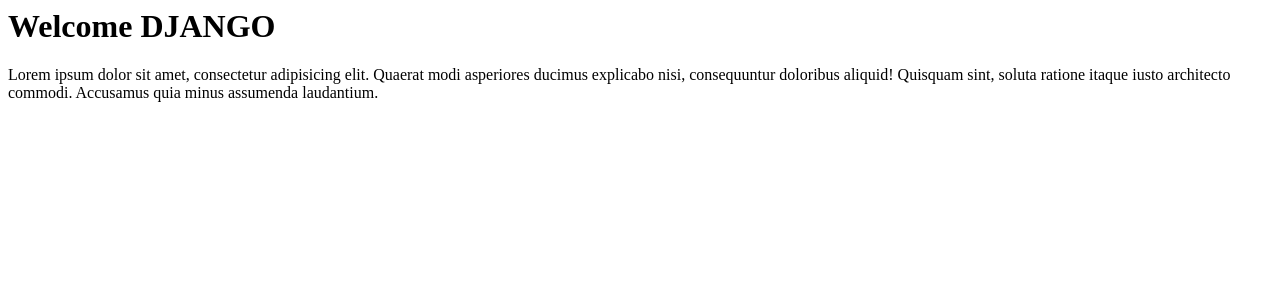
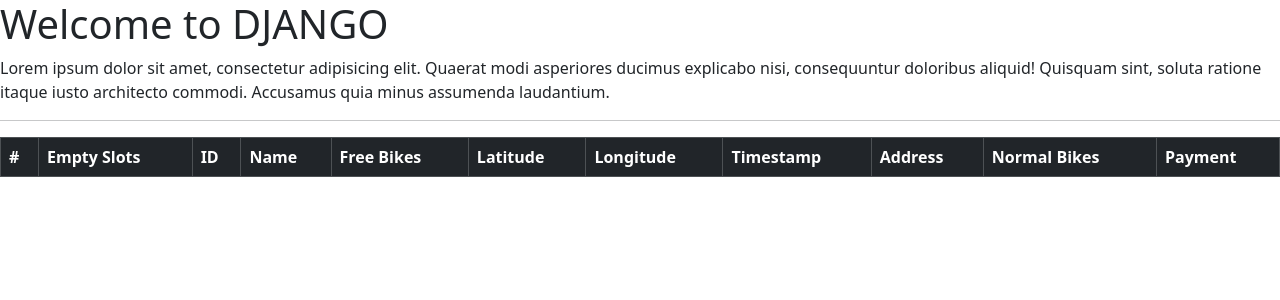
Before and after one commit to amarianjel/Extraction_to_api-citybik_and_page-snifa, a Django app: page / in a window 1280 px wide. Shown: the top 300 px of the page. Run offline with Django 4.2, Linux system fonts and the light colour scheme; lists and menus that the app fills with data are empty; parts of the project's set-up code (start-up, migrations or seed data) failed here and were passed over.

Commit message:
Mostrando tabla con informacion de la libreria request

```diff
--- a/myapp/settings.py
+++ b/myapp/settings.py
@@ -103,7 +103,7 @@
 # Internationalization
 # https://docs.djangoproject.com/en/4.2/topics/i18n/
 
-LANGUAGE_CODE = 'en-us'
+LANGUAGE_CODE = 'es-es'
 
 TIME_ZONE = 'UTC'
 
--- /dev/null
+++ b/web/extraction/tarea1_request.py
@@ -0,0 +1,37 @@
+import json
+from urllib import request
+
+
+# URL SEMILLA
+url = 'https://api.citybik.es/v2/networks/bikerio'
+
+respuesta = request.urlopen(url)
+
+json_obtenido = json.loads( respuesta.read().decode('utf-8') ) #JSON formateado
+
+info = []
+
+def obtener_informacion_api(contador):
+    for station in json_obtenido["network"]["stations"]:
+        # Diccionario que le paso la lista
+        station_data = {
+            "contador": contador,
+            "empty_slots": station["empty_slots"],
+            "id": station["id"],
+            "name": station["name"],
+            "free_bikes": station["free_bikes"],
+            "latitude": station["latitude"],
+            "longitude": station["longitude"],
+            "timestamp": station["timestamp"],
+            "address": station["extra"]["address"],
+            "normal_bikes": station["extra"]["normal_bikes"],
+            "payment": station["extra"]["payment"],
+        }
+
+        info.append( station_data )
+
+        print(contador, "-. ", station_data["name"])
+
+        contador += 1
+
+    return info
--- a/web/templates/index.html
+++ b/web/templates/index.html
@@ -1,2 +1,49 @@
-<h1>Welcome DJANGO</h1>
-<p>Lorem ipsum dolor sit amet, consectetur adipisicing elit. Quaerat modi asperiores ducimus explicabo nisi, consequuntur doloribus aliquid! Quisquam sint, soluta ratione itaque iusto architecto commodi. Accusamus quia minus assumenda laudantium.</p>
+<head>
+    <!-- Boostrap 5.3 -->
+    <link href="https://cdn.jsdelivr.net/npm/bootstrap@5.3.0-alpha3/dist/css/bootstrap.min.css" rel="stylesheet" integrity="sha384-KK94CHFLLe+nY2dmCWGMq91rCGa5gtU4mk92HdvYe+M/SXH301p5ILy+dN9+nJOZ" crossorigin="anonymous">
+
+</head>
+<body>
+    <h1>Welcome to DJANGO</h1>
+    <p>Lorem ipsum dolor sit amet, consectetur adipisicing elit. Quaerat modi asperiores ducimus explicabo nisi, consequuntur doloribus aliquid! Quisquam sint, soluta ratione itaque iusto architecto commodi. Accusamus quia minus assumenda laudantium.</p>
+    <hr>
+    <div class="table-responsive-sm">
+        <table class="table table-bordered border-primary">
+            <thead class="table-dark">
+                <tr>
+                    <th>#</th>
+                    <th>Empty Slots</th>
+                    <th >ID</th>
+                    <th>Name</th>
+                    <th>Free Bikes</th>
+                    <th>Latitude</th>
+                    <th>Longitude</th>
+                    <th>Timestamp</th>
+                    <th>Address</th>
+                    <th>Normal Bikes</th>
+                    <th>Payment</th>
+                </tr>
+            </thead>
+            <tbody>
+                {% for station_data in info %}
+                <tr>
+                    <td>{{ station_data.contador }}</td>
+                    <td>{{ station_data.empty_slots }}</td>
+                    <td>{{ station_data.id }}</td>
+                    <td>{{ station_data.name }}</td>
+                    <td>{{ station_data.free_bikes }}</td>
+                    <td>{{ station_data.latitude }}</td>
+                    <td>{{ station_data.longitude }}</td>
+                    <td>{{ station_data.timestamp }}</td>
+                    <td>{{ station_data.address }}</td>
+                    <td>{{ station_data.normal_bikes }}</td>
+                    <td>{{ station_data.payment | join:", " }}</td>
+                </tr>
+                {% endfor %}
+            </tbody>
+        </table>
+    </div>
+
+
+    <script src="https://cdn.jsdelivr.net/npm/bootstrap@5.3.0-alpha3/dist/js/bootstrap.bundle.min.js" integrity="sha384-ENjdO4Dr2bkBIFxQpeoTz1HIcje39Wm4jDKdf19U8gI4ddQ3GYNS7NTKfAdVQSZe" crossorigin="anonymous"></script>
+</body>
--- a/web/views.py
+++ b/web/views.py
@@ -1,9 +1,12 @@
 from django.http import HttpResponse
 from django.shortcuts import render
+from .extraction import tarea1_request as lib_request
 
 # Create your views here.
 def index(request):
-    return render( request, 'index.html' )
+    cont = 0
+    info = lib_request.obtener_informacion_api(cont)
+    return render( request, 'index.html', { 'info': info } )
 
 def hello(request):
     return HttpResponse("<h1>Hola Mundo</h1>")
```
